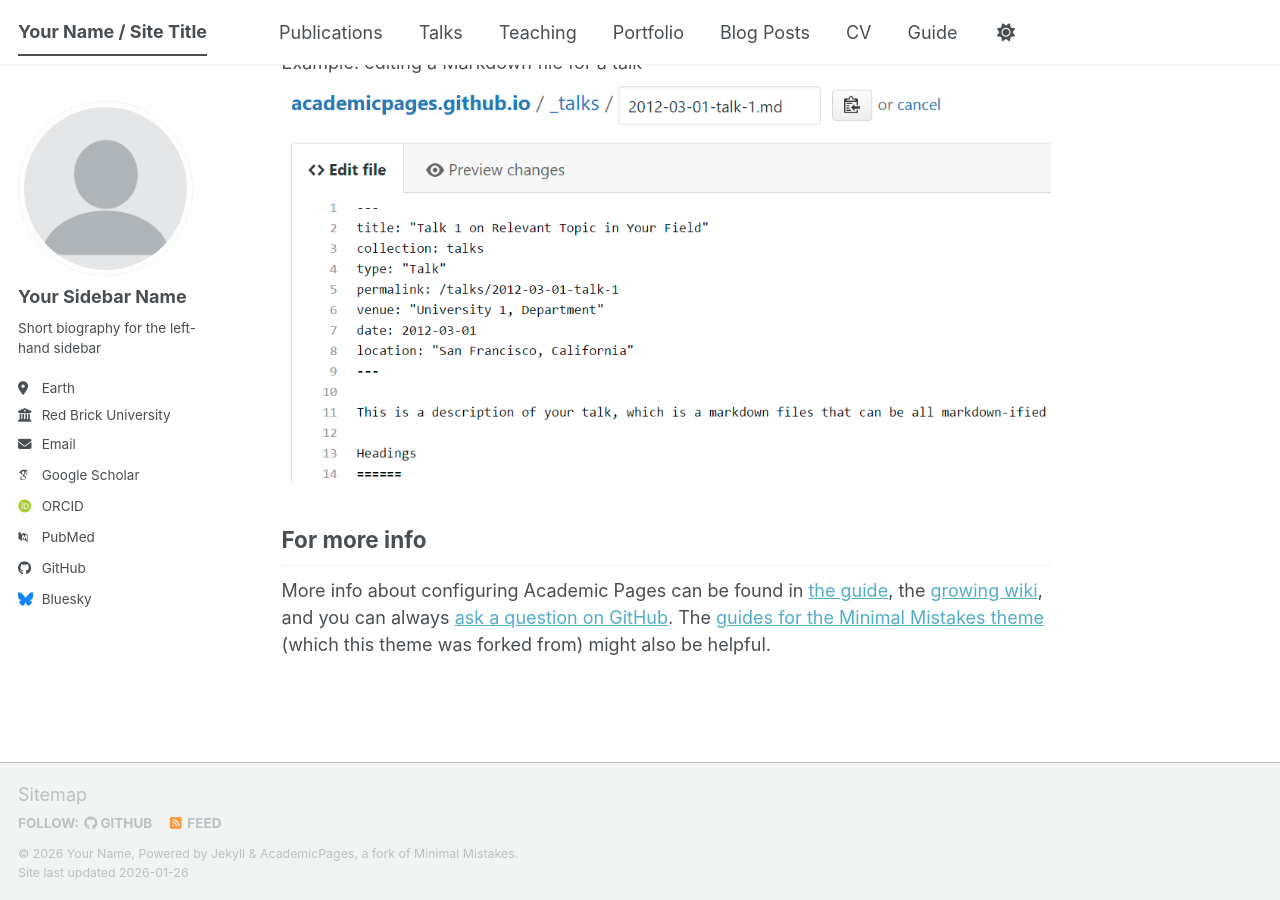
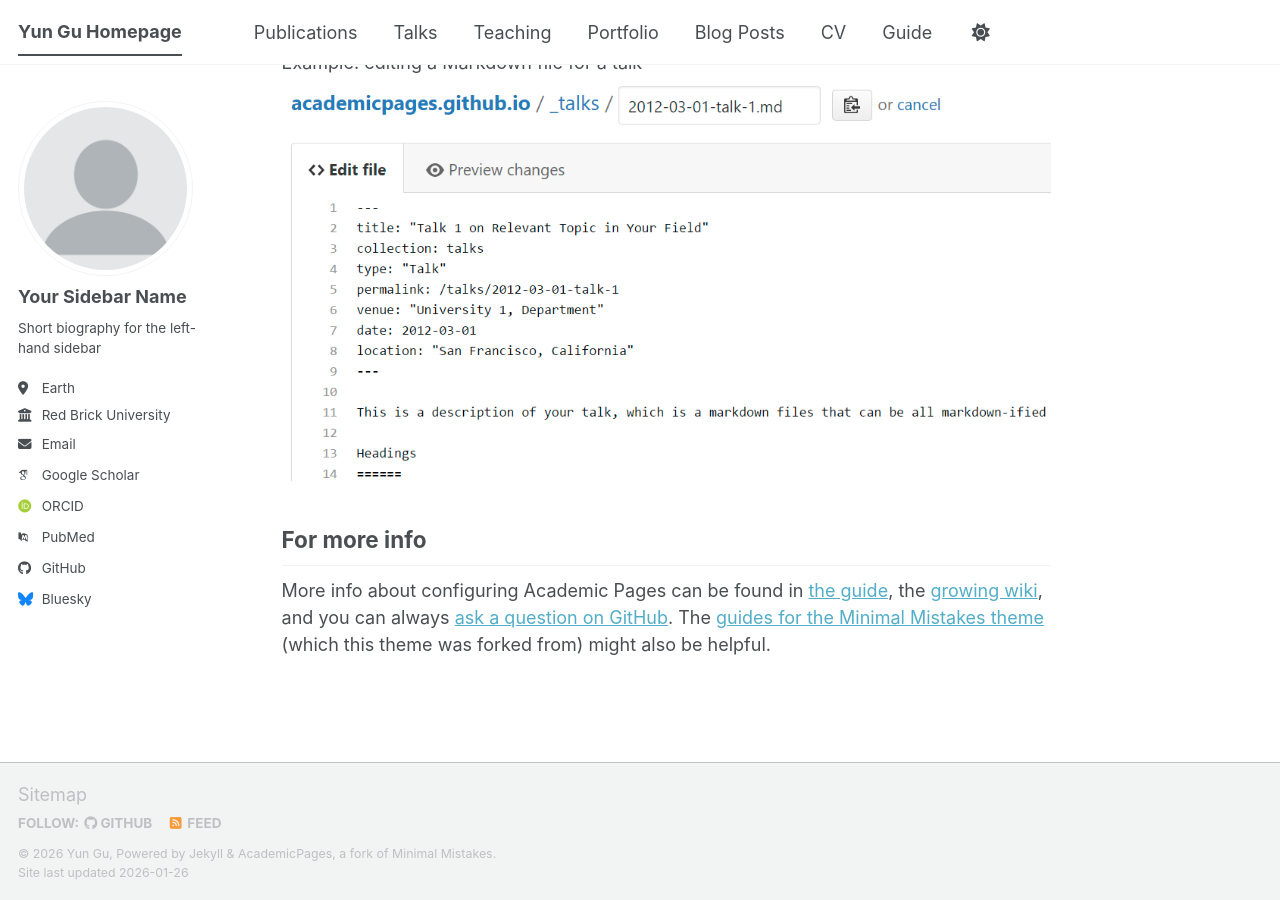
Before and after one commit to yungu-imr/yungu-imr.github.io, a Jekyll site: the page built from _pages/about.md, in a window 1280 px wide and 900 px high, scrolled down 2692 px. Built offline with Jekyll 4.4.1, drawn with Linux system fonts in a browser that asks for light colours; some web fonts are replaced; a script bundle is joined from its source files by our own code; library files that are not in the unit come from our copies.

Commit message:
Update _config.yml

```diff
--- a/_config.yml
+++ b/_config.yml
@@ -9,14 +9,14 @@
 # Basic Site Settings
 locale                   : "en-US"
 site_theme               : "default" # The available themes options are "default", "air", "sunrise", "mint", "dirt" and "contrast"
-title                    : "Your Name / Site Title"
+title                    : "Yun Gu Homepage"
 title_separator          : "-"
-name                     : &name "Your Name"
-description              : &description "Your Name's academic portfolio"   # Update this with a general description of your site, this is the default if not overridden by a page
-url                      : https://academicpages.github.io # The base hostname & protocol for your site e.g. "https://[your GitHub username].github.io",
+name                     : &name "Yun Gu"
+description              : &description "Yun Gu‘s Homepage"   # Update this with a general description of your site, this is the default if not overridden by a page
+url                      : https://yungu-imr.github.io # The base hostname & protocol for your site e.g. "https://[your GitHub username].github.io",
                                                            # or if you already have some other page hosted on Github then use "https://[your GitHub username].github.io/[Your Repo Name]"
 baseurl                  : "" # the subpath of your site, e.g. "/blog"
-repository               : "academicpages/academicpages.github.io"
+repository               : ""
 
 # Site Author - The following control what appear as part of the author content on the side bar.
 #               If a field is blank the icon and link will not appear, otherwise it will be shown.
```
